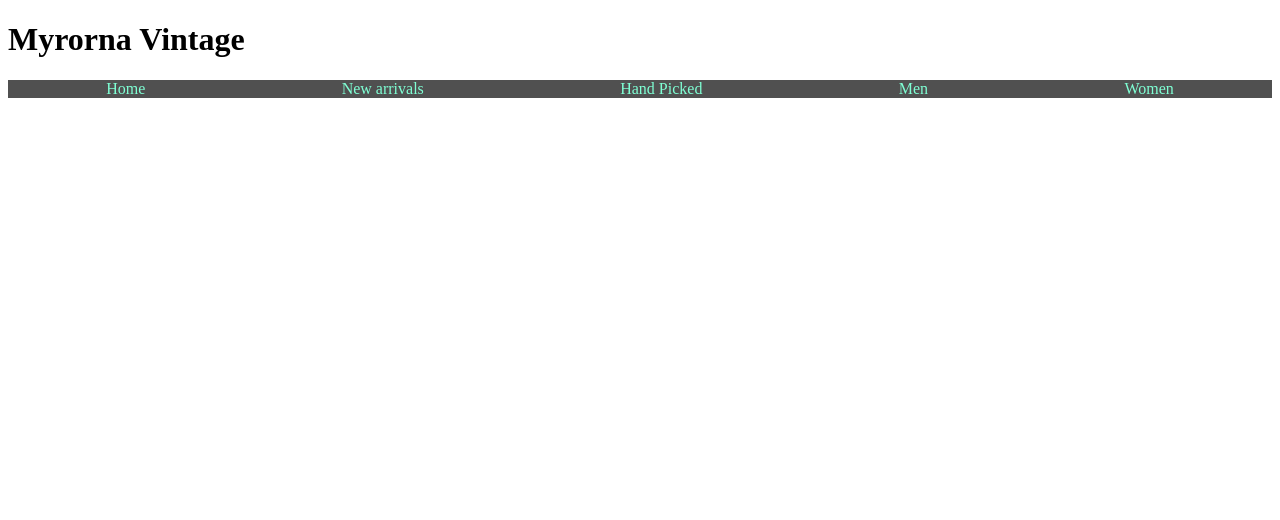
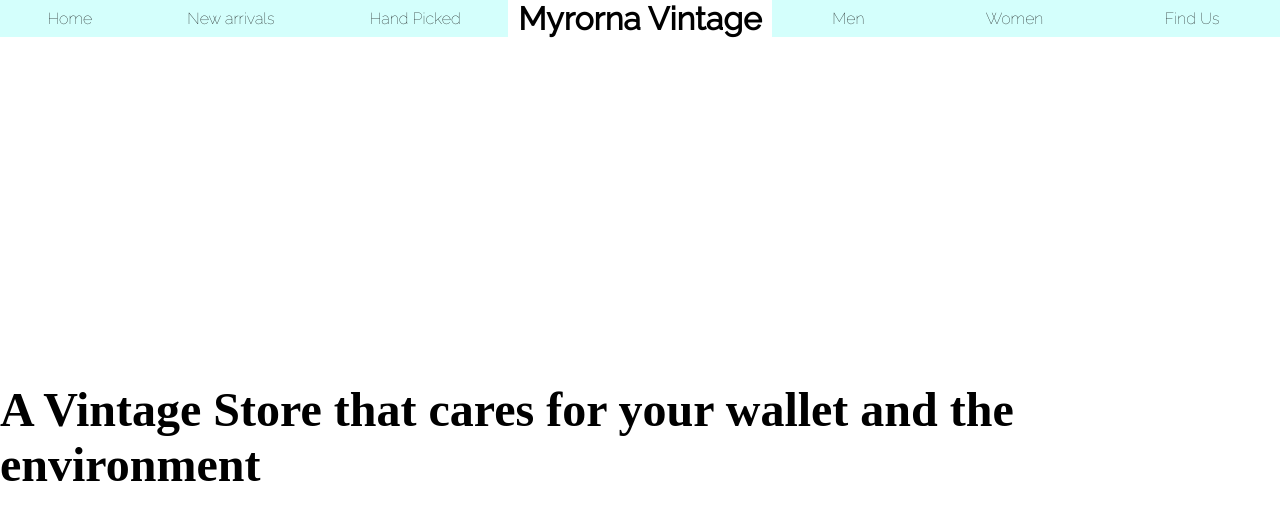
Before and after one commit to Samuelindberg/MYRORNA_VINTAGE, a React (Vite) app in the folder Myrorna-vintage/: page / in a window 1280 px wide. Shown: the top 520 px of the page. Built offline with nearby package versions, Linux system fonts and the light colour scheme.

Commit message:
landingpage påbörjad

```diff
--- a/Myrorna-vintage/src/App.css
+++ b/Myrorna-vintage/src/App.css
@@ -1,10 +1,54 @@
+/* global */
+@import url('https://fonts.googleapis.com/css2?family=Poppins:wght@100;200;500;700&family=Raleway:wght@100;300;400&family=Red+Hat+Display:ital,wght@0,300;0,400;1,300&display=swap');
+
+* {
+    padding: 0;
+    margin: 0;
+}
+
+body {
+    height: 200vh;
+}
+
+#root {
+    perspective: 10px;
+}
+
+header {
+    display: flex;
+    width: 100vw;
+    justify-content: space-between;
+}
+
 nav {
-    background-color: rgba(0, 0, 0, 0.686);
+    background-color: rgba(105, 255, 245, 0.286);
     display: flex;
     justify-content: space-around;
+    align-items: center;
+    width: 100%;
 }
 
 nav a {
-    color: aquamarine;
+    color: black;
     text-decoration: none;
+    font-family: "Raleway";
+    font-weight: lighter;
 }
+
+#logo {
+    font-family: "Raleway";
+    white-space: nowrap;
+    padding: 0 10px;
+}
+
+/* intro page */
+.landing-section-container {
+    display: flex;
+    justify-content: center;
+    align-items: center;
+    height: 100vh;
+}
+
+#landing-title {
+    font-size: 3rem;
+}
--- a/Myrorna-vintage/src/App.jsx
+++ b/Myrorna-vintage/src/App.jsx
@@ -1,9 +1,11 @@
 import './App.css'
 import Header from './Global_components/Header'
+import LandingSection from './intro-page/LandingSection'
 function App() {
   return (
     <div className="App">
       <Header />
+      <LandingSection />
     </div>
   )
 }
--- a/Myrorna-vintage/src/Global_components/Header.jsx
+++ b/Myrorna-vintage/src/Global_components/Header.jsx
@@ -3,14 +3,17 @@
 export default function Header() {
   return (
     <header>
-      <h1 id="logo">Myrorna Vintage</h1>
       <nav>
         <a id='' href="">Home</a>
         <a id='' href="">New arrivals</a>
         <a id='' href="">Hand Picked</a>
+      </nav>
+      <h1 id="logo">Myrorna Vintage</h1>
+      <nav>
         <a id='' href="">Men</a>
         <a id='' href="">Women</a>
+        <a href="">Find Us</a>
       </nav>
-    </header>
+    </header >
   )
 }
--- /dev/null
+++ b/Myrorna-vintage/src/intro-page/LandingSection.jsx
@@ -0,0 +1,15 @@
+import React from 'react'
+import outfit from '../assets/greenshirt.png'
+let title = document.getElementById("landing-title");
+export default function LandingSection() {
+    return (
+        <section className='landing-section-container'>
+            <h1 id='landing-title'>A Vintage Store that cares for your wallet and the environment</h1>
+        </section>
+    )
+}
+window.addEventListener("scroll", () => {
+    console.log(scrollY)
+    title.style.transform = 'translateX(' + scrollY + 'px)'
+    title.style.opacity = 1 - scrollY / 400;
+})
```
Also changed, not shown: Myrorna-vintage/src/assets/outfit1.png (added), 1 other file (tests, documents, lock files or other folders).
